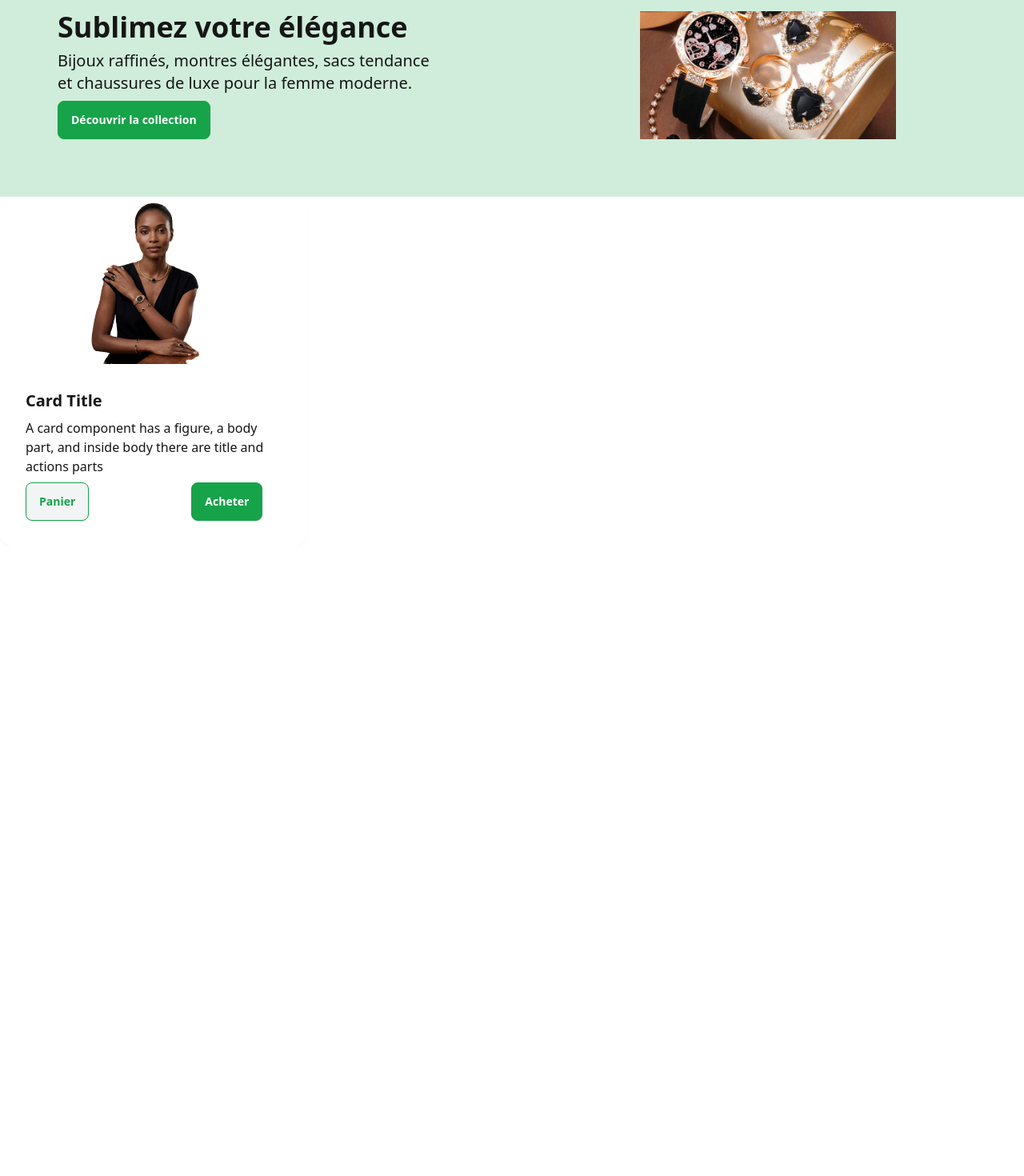
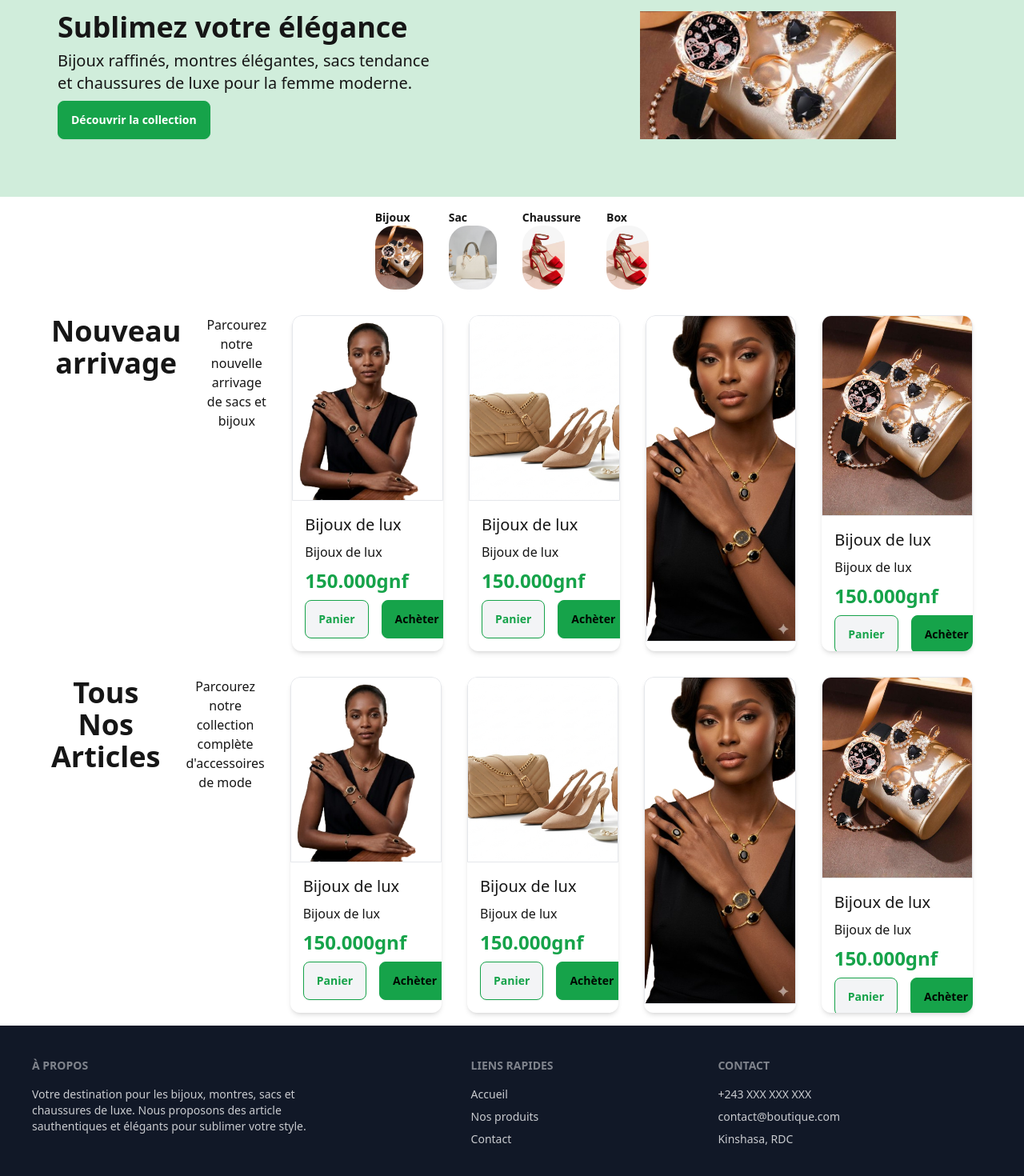
Before and after one commit to diallo1020/dkd-app, a React (Vite) app: page / in a window 1280 px wide. Shown: the part 154-1624 px from the top of the page at 80% size. Before the commit the page ends 837 px from the top, so only its background shows below. Built offline with nearby package versions, Linux system fonts and the light colour scheme.

Commit message:
force deploy

```diff
--- a/src/App.tsx
+++ b/src/App.tsx
@@ -1,6 +1,7 @@
 
 import './App.css'
 import Card from './components/Card'
+import Footer from './components/Footer'
 import HeroSection from './components/HeroSection'
 import Navbar from './components/Navbar'
 
@@ -13,7 +14,61 @@ function App() {
     <div>
       <Navbar/>
    <HeroSection/>
-   <Card/>
+    <div className='flex flex-col lg:flex-row p-4 lg:gap-8 lg:px-16 gap-4'>
+      <h3 className='font-bold text-4xl text-center'>Nouveau arrivage</h3>
+      <p className='text-center'>Parcourez notre nouvelle
+       arrivage <br />de sacs et bijoux</p>
+      <Card
+      image="/images/hero.png"
+      title="Bijoux de lux"
+      description="Bijoux de lux"
+     price="150.000gnf"/>
+     <Card
+      image="/images/hero2.png"
+      title="Bijoux de lux"
+      description="Bijoux de lux"
+     price="150.000gnf"/>
+     <Card
+      image="/images/img1.png"
+      title="Bijoux de lux"
+      description="Bijoux de lux"
+     price="150.000gnf"/>
+     <Card
+      image="/images/img2.jpg"
+      title="Bijoux de lux"
+      description="Bijoux de lux"
+     price="150.000gnf"/>
+
+    </div>
+    <div>
+       <div className='flex flex-col lg:flex-row p-4 lg:gap-8 lg:px-16 gap-4'>
+      <h3 className='font-bold text-4xl text-center'>Tous Nos Articles</h3>
+      <p className='text-center'>Parcourez notre collection complète
+         <br />d'accessoires de mode</p>
+      <Card
+      image="/images/hero.png"
+      title="Bijoux de lux"
+      description="Bijoux de lux"
+     price="150.000gnf"/>
+     <Card
+      image="/images/hero2.png"
+      title="Bijoux de lux"
+      description="Bijoux de lux"
+     price="150.000gnf"/>
+     <Card
+      image="/images/img1.png"
+      title="Bijoux de lux"
+      description="Bijoux de lux"
+     price="150.000gnf"/>
+     <Card
+      image="/images/img2.jpg"
+      title="Bijoux de lux"
+      description="Bijoux de lux"
+     price="150.000gnf"/>
+
+    </div>
+    </div>
+    <Footer/>
    </div>
     </>
   )
--- a/src/components/Card.tsx
+++ b/src/components/Card.tsx
@@ -1,24 +1,26 @@
-import React from 'react'
+type CardImages ={
+    image: string
+    title: string
+    description: string
+    price: string
+}
 
-const Card = () => {
+const Card = ({image, title, description, price} : CardImages) => {
   return (
-    <>
-    <div className="card bg-base-100 w-96 shadow-sm">
-  <figure>
-    <img
-      src="/images/hero.png"
-      alt="Shoes" />
-  </figure>
-  <div className="card-body">
-    <h2 className="card-title">Card Title</h2>
-    <p>A card component has a figure, a body part, and inside body there are title and actions parts</p>
-    <div className="flex gap-32">
-      <button className="btn border border-primary text-primary">Panier</button>
-      <button className="btn btn-primary text-white">Acheter</button>
+    <div className='flex flex-col shadow-md rounded-xl overflow-hidden w-full max-w-sm h-[420px]'>
+        <img src={image} alt=""
+         className='w-full h-full object-cover border border-b-0.5 rounded-t-xl' />
+         <div className='flex flex-col p-4 gap-2'>
+           <h2 className='font-bol text-xl'>{title}</h2>
+           <p>{description}</p>
+           <p className='font-bold text-2xl text-primary'>{price}</p>
+           <div className='flex gap-4'>
+            <button className='btn border border-primary text-primary'>Panier</button>
+            <button className='btn btn-primary'>Achèter</button>
+           </div>
+         </div>
+
     </div>
-  </div>
-</div>
-</>
   )
 }
 
--- /dev/null
+++ b/src/components/Footer.tsx
@@ -0,0 +1,31 @@
+import React from 'react'
+
+const Footer = () => {
+  return (
+    <div>
+      <footer className="footer sm:footer-horizontal bg-neutral text-neutral-content p-10">
+  <nav>
+    <h6 className="footer-title">À propos</h6>
+   <p>Votre destination pour les bijoux, montres, sacs et <br />
+    chaussures de luxe. Nous proposons des article <br />
+     sauthentiques et élégants pour sublimer votre style.</p>
+  </nav>
+  <nav>
+    <h6 className="footer-title">Liens rapides</h6>
+    <a className="link link-hover">Accueil</a>
+    <a className="link link-hover">Nos produits</a>
+    <a className="link link-hover">Contact</a>
+
+  </nav>
+  <nav>
+    <h6 className="footer-title">Contact</h6>
+    <a className="link link-hover">+243 XXX XXX XXX</a>
+    <a className="link link-hover"> contact@boutique.com</a>
+    <a className="link link-hover"> Kinshasa, RDC</a>
+  </nav>
+</footer>
+    </div>
+  )
+}
+
+export default Footer
--- a/src/components/HeroSection.tsx
+++ b/src/components/HeroSection.tsx
@@ -22,6 +22,24 @@ const HeroSection = () => {
 
       </div>
     </div>
+    <div className="flex justify-center items-start gap-8 py-4">
+      <div>
+        <h3 className="font-bold text-sm">Bijoux</h3>
+        <img src="/images/img2.jpg" alt="" className="w-30 h-20 object-cover rounded-3xl"/>
+      </div>
+      <div>
+        <h3 className="font-bold text-sm">Sac</h3>
+        <img src="/images/sac.jpg" alt="" className="w-30 h-20 object-cover rounded-3xl"/>
+      </div>
+      <div>
+        <h3 className="font-bold text-sm">Chaussure</h3>
+        <img src="/images/chaussure.jpg" alt="" className="w-30 h-20 object-cover rounded-3xl"/>
+      </div>
+       <div>
+        <h3 className="font-bold text-sm">Box</h3>
+        <img src="/images/chaussure.jpg" alt="" className="w-30 h-20 object-cover rounded-3xl"/>
+      </div>
+    </div>
 
     </>
   )
```
Also changed, not shown: public/images/chaussure.jpg (added), public/images/sac.jpg (added).
